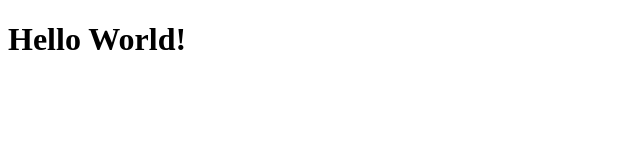
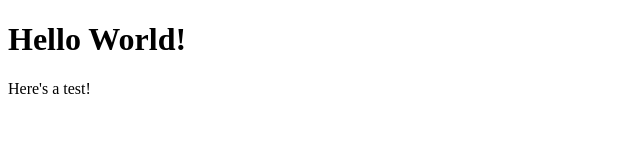
Before and after one commit to Bronzdragon/CSDE, an Electron app: page index.html in a window 800 px wide. Shown: the full height of the page, 0-640 px from the left. Drawn offline with nearby package versions, Linux system fonts and the light colour scheme.

Commit message:
Hello world

```diff
--- a/csde.js
+++ b/csde.js
@@ -1,5 +1,36 @@
 /* jshint esversion: 6 */
 
-// module.exports = {
-//
-// };
+console.log("Hello!");
+joint = require('jointjs');
+$ = require('jquery');
+
+var graph = new joint.dia.Graph();
+
+$(document).ready(() => {
+    let myholder = $('#myholder');
+    myholder.text("Here's a test!");
+});
+/*
+var rect = new joint.shapes.standard.Rectangle();
+rect.position(100, 30);
+rect.resize(100, 40);
+rect.attr({
+    body: {
+        fill: 'blue'
+    },
+    label: {
+        text: 'Hello',
+        fill: 'white'
+    }
+});
+rect.addTo(graph);
+
+var rect2 = rect.clone();
+rect2.translate(300, 0);
+rect2.attr('label/text', 'World!');
+rect2.addTo(graph);
+
+var link = new joint.shapes.standard.Link();
+link.source(rect);
+link.target(rect2);
+link.addTo(graph);*/
--- a/index.html
+++ b/index.html
@@ -2,9 +2,18 @@
 <html>
 <head>
 <meta charset="utf-8">
-<title>Dialogger</title>
+<title>CSDE</title>
+<!-- <link rel="stylesheet" type="text/css" href="node_modules/jointjs/dist/joint.css" />
+
+<script src="node_modules/jquery/dist/jquery.js"></script>
+<script src="node_modules/lodash/index.js"></script>
+<script src="node_modules/backbone/backbone.js"></script>
+<script src="node_modules/jointjs/dist/joint.js"></script> -->
+
+<script src="./csde.js" charset="utf-8"></script>
 </head>
 <body>
     <h1>Hello World!</h1>
+    <div id="myholder">Javascript is not functioning.</div>
 </body>
 </html>
--- a/main.js
+++ b/main.js
@@ -1,6 +1,9 @@
 /* jshint esversion: 6 */
 const {app, BrowserWindow} = require('electron');
 require('electron-debug')();
+
+//const csde = require('./csde.js');
+const joint = require('jointjs');
 
 let mainWindow;
 
@@ -11,6 +14,8 @@
     mainWindow.on('closed', () => {
         mainWindow = null;
     });
+
+    //let app = new csde();
 }
 
 app.on('ready', createWindow);
--- a/package.json
+++ b/package.json
@@ -5,7 +5,9 @@
   "main": "main.js",
   "dependencies": {
     "electron": "^2.0.0",
-    "electron-debug": "^2.0.0"
+    "electron-debug": "^2.0.0",
+    "jointjs": "^2.1.3",
+    "jquery": "^3.3.1"
   },
   "devDependencies": {
     "electron": "^2.0.0",
```
Also changed, not shown: test/test.js (+3 -2 lines), 1 other file.
